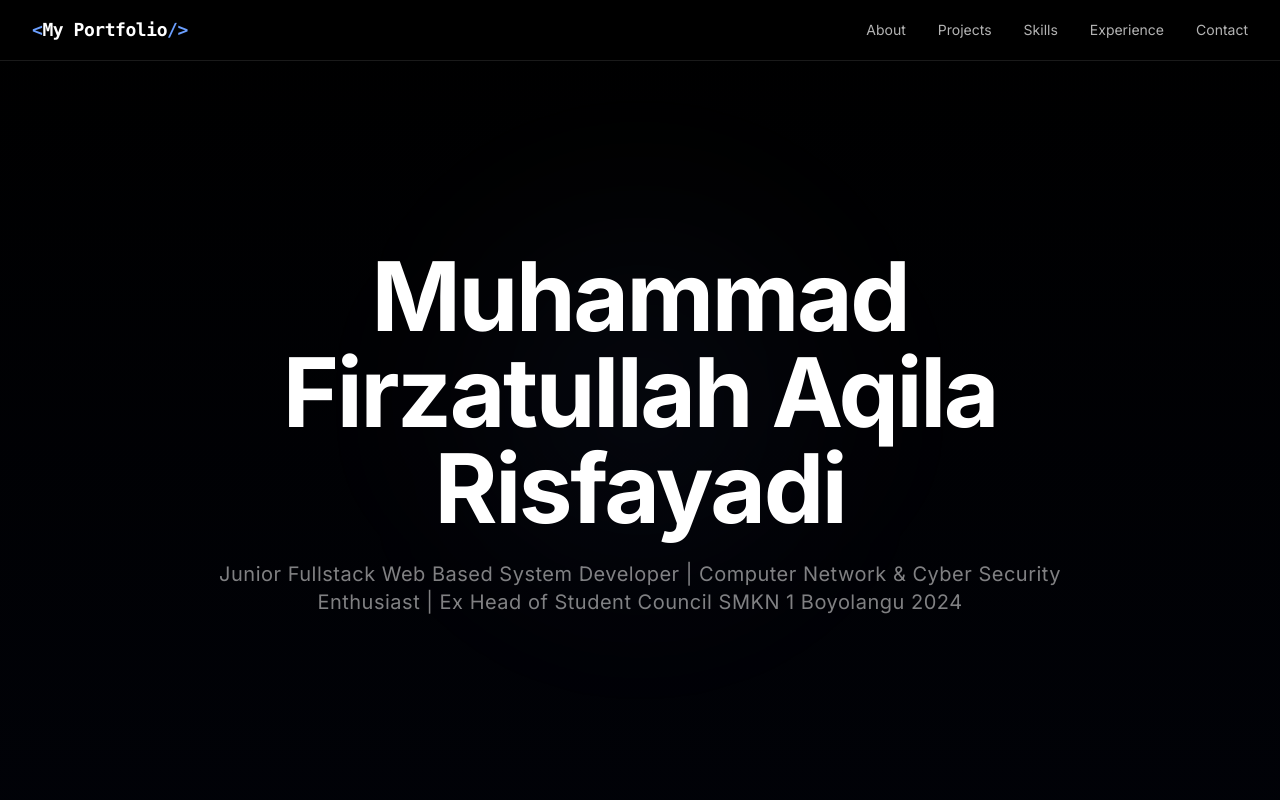
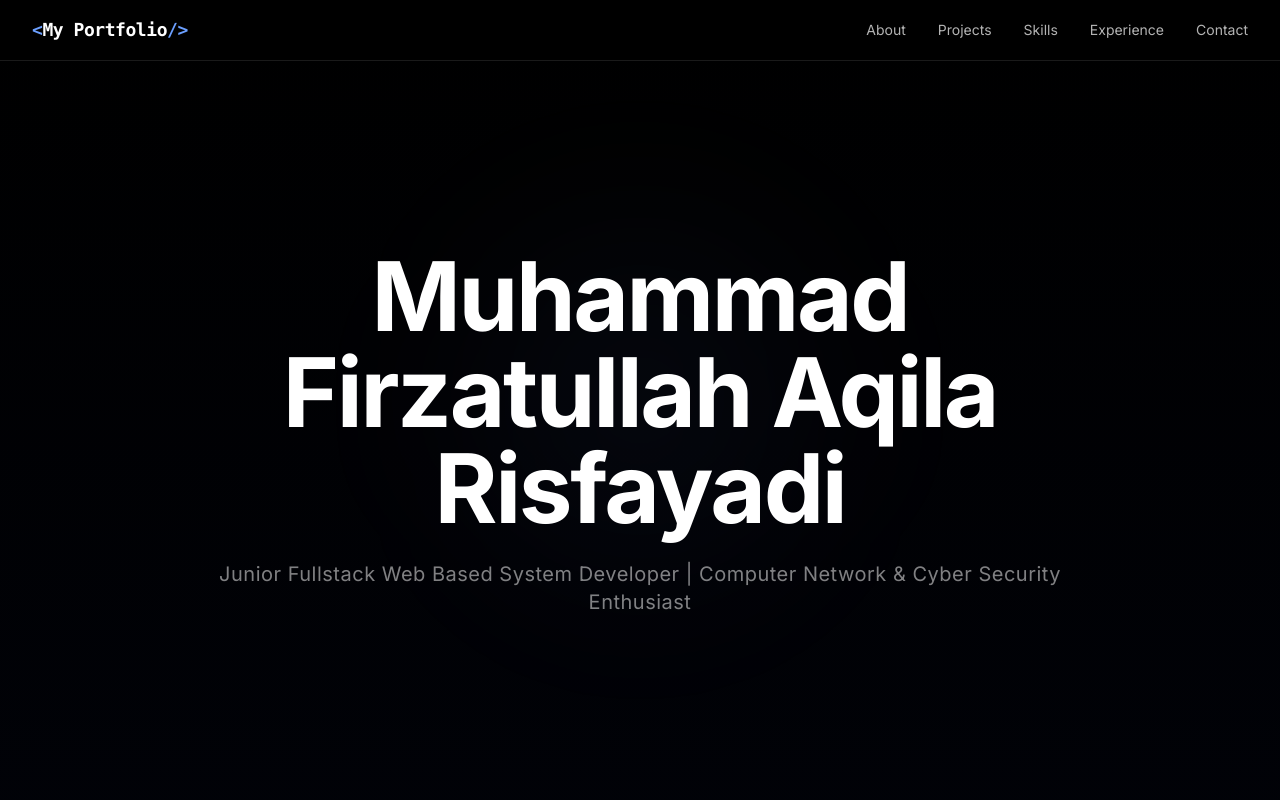
Before and after one commit to mhmdfirza/firza-portfolio, a React (Vite) app: page / in a window 1280 px wide. Shown: the top 800 px of the page. Built offline with nearby package versions, Linux system fonts and the light colour scheme.

Commit message:
update hero info

```diff
--- a/src/components/Hero.jsx
+++ b/src/components/Hero.jsx
@@ -40,7 +40,7 @@ const Hero = () => {
           className={`text-lg md:text-xl text-white/50 font-light tracking-wide transition-all duration-1000 delay-200 ${isLoaded ? 'opacity-100 translate-y-0' : 'opacity-0 translate-y-10'
             }`}
         >
-          Junior Fullstack Web Based System Developer | Computer Network & Cyber Security Enthusiast | Ex Head of Student Council SMKN 1 Boyolangu 2024
+          Junior Fullstack Web Based System Developer | Computer Network & Cyber Security Enthusiast
         </p>
       </div>
     </section>
```
